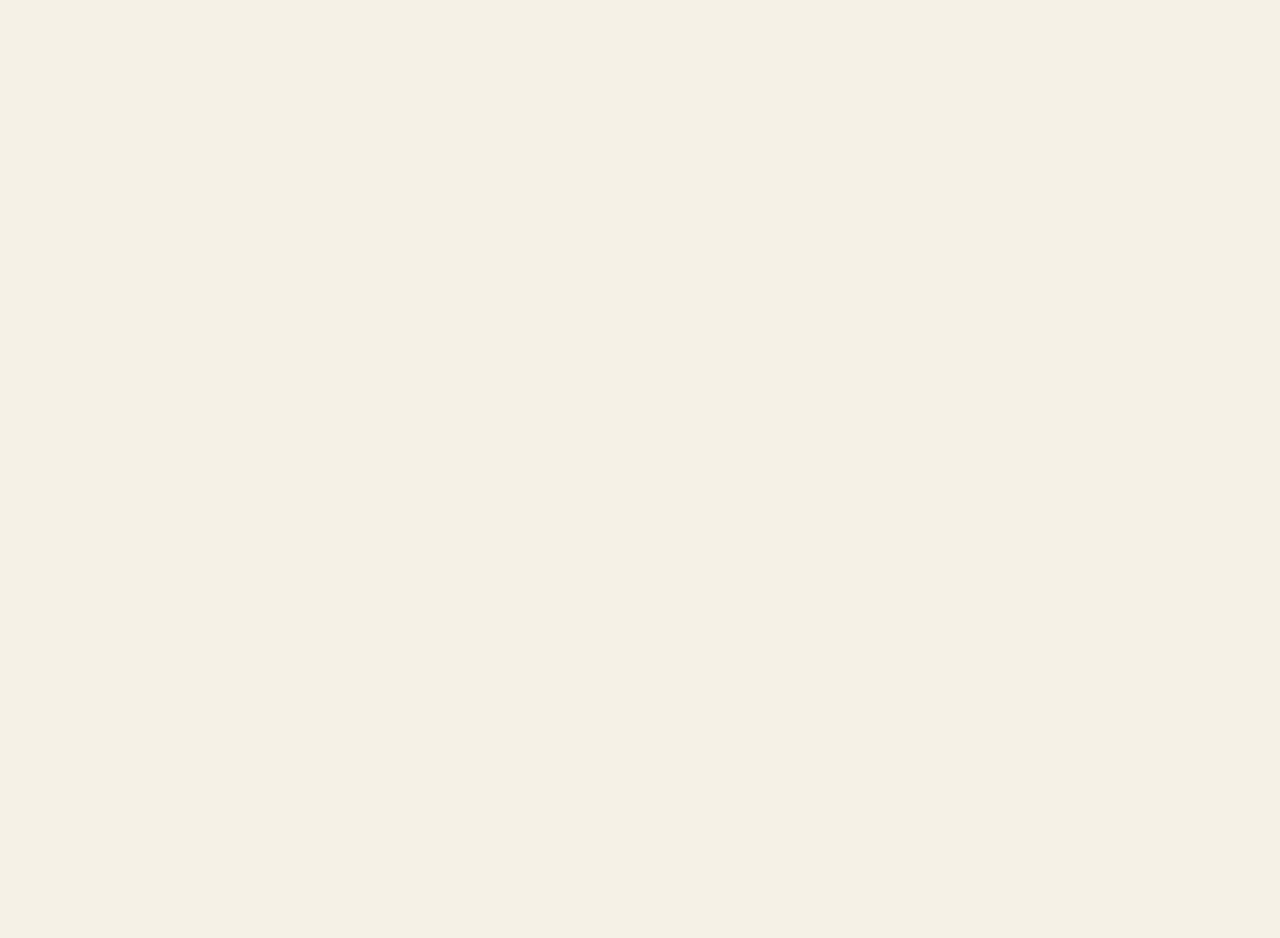
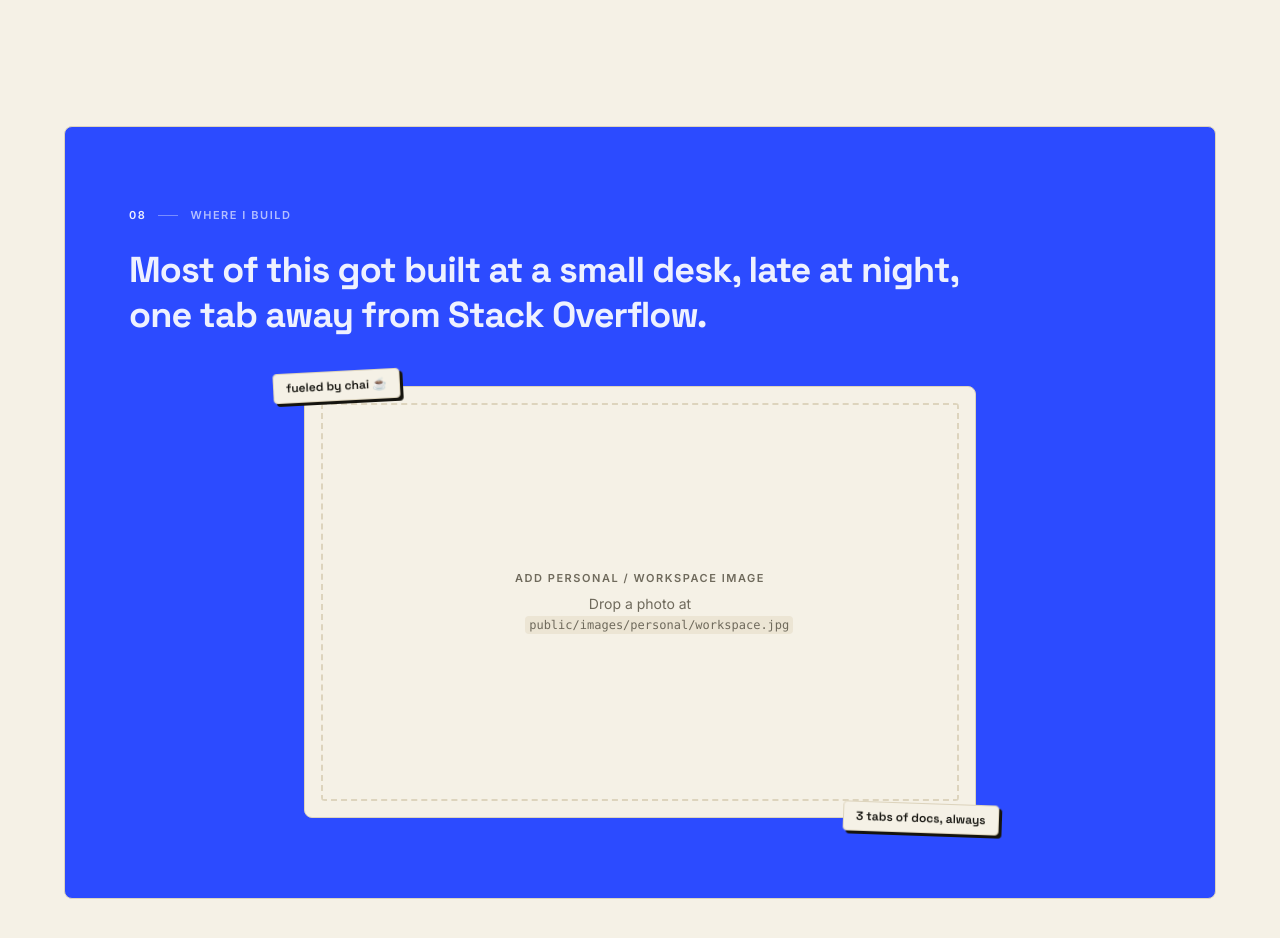
Before and after one commit to himanshugoud/himanshu-portfolio, a Next.js app: page / in a window 1280 px wide. Shown: the part 7423-8361 px from the top of the page. Before the commit the page ends 7485 px from the top, so only its background shows below. Built offline with nearby package versions, Linux system fonts and the light colour scheme.

Commit message:
Phase 8: Final Visual

```diff
--- a/src/app/page.tsx
+++ b/src/app/page.tsx
@@ -7,6 +7,7 @@ import WorkSection from "@/components/WorkSection";
 import ToolsSection from "@/components/ToolsSection";
 import CertificationsSection from "@/components/CertificationsSection";
 import BeyondCodeSection from "@/components/BeyondCodeSection";
+import FinalVisualSection from "@/components/FinalVisualSection";
 
 export default function Home() {
   return (
@@ -20,6 +21,7 @@ export default function Home() {
       <ToolsSection />
       <CertificationsSection />
       <BeyondCodeSection />
+      <FinalVisualSection />
     </main>
   );
 }
--- /dev/null
+++ b/src/components/FinalVisualPanel.tsx
@@ -0,0 +1,96 @@
+"use client";
+
+import Image from "next/image";
+import { motion } from "framer-motion";
+
+const container = {
+  hidden: {},
+  show: { transition: { staggerChildren: 0.08, delayChildren: 0.05 } },
+};
+
+const item = {
+  hidden: { opacity: 0, y: 18 },
+  show: {
+    opacity: 1,
+    y: 0,
+    transition: { duration: 0.6, ease: [0.22, 1, 0.36, 1] as const },
+  },
+};
+
+export default function FinalVisualPanel({
+  imagePath,
+  hasImage,
+}: {
+  imagePath: string;
+  hasImage: boolean;
+}) {
+  return (
+    <section className="content-col py-10 md:py-16">
+      <motion.div
+        variants={container}
+        initial="hidden"
+        whileInView="show"
+        viewport={{ once: true, amount: 0.15 }}
+        className="rounded-[var(--radius-md)] border border-accent bg-accent px-6 py-14 text-accent-ink sm:px-10 md:px-16 md:py-20"
+      >
+        <motion.span
+          variants={item}
+          className="label-meta flex items-center gap-3 text-accent-ink/70"
+        >
+          <span className="text-accent-ink">08</span>
+          <span className="h-px w-5 bg-accent-ink/40" aria-hidden="true" />
+          Where I Build
+        </motion.span>
+
+        <motion.h2
+          variants={item}
+          className="mt-6 max-w-[36ch] font-display text-3xl font-bold leading-tight tracking-tight text-accent-ink sm:text-4xl"
+        >
+          Most of this got built at a small desk, late at night, one tab away
+          from Stack Overflow.
+        </motion.h2>
+
+        <motion.div
+          variants={item}
+          className="relative mx-auto mt-12 max-w-2xl rounded-[var(--radius-md)] border border-accent-ink/20 bg-paper p-3 sm:p-4"
+        >
+          <div className="relative aspect-[16/10] w-full overflow-hidden rounded-[var(--radius-sm)]">
+            {hasImage ? (
+              <Image
+                src={imagePath}
+                alt="Himanshu's workspace"
+                fill
+                sizes="(min-width: 768px) 42vw, 90vw"
+                className="object-cover"
+              />
+            ) : (
+              <div className="flex h-full w-full flex-col items-center justify-center gap-2 border-2 border-dashed border-line p-8 text-center">
+                <span className="label-meta text-muted">
+                  Add personal / workspace image
+                </span>
+                <p className="max-w-[26ch] text-sm text-muted">
+                  Drop a photo at{" "}
+                  <code className="rounded bg-paper-dim px-1 py-0.5 text-xs">
+                    public{imagePath}
+                  </code>
+                </p>
+              </div>
+            )}
+          </div>
+
+          {/* playful annotations */}
+          <div className="absolute -left-4 -top-4 -rotate-3 rounded-[var(--radius-sm)] border border-line bg-paper px-3 py-1.5 shadow-[3px_3px_0_var(--ink)] sm:-left-8">
+            <p className="font-display text-xs font-semibold text-ink">
+              fueled by chai &#9749;
+            </p>
+          </div>
+          <div className="absolute -bottom-4 -right-3 rotate-2 rounded-[var(--radius-sm)] border border-line bg-paper px-3 py-1.5 shadow-[3px_3px_0_var(--ink)] sm:-right-6">
+            <p className="font-display text-xs font-semibold text-ink">
+              3 tabs of docs, always
+            </p>
+          </div>
+        </motion.div>
+      </motion.div>
+    </section>
+  );
+}
--- /dev/null
+++ b/src/components/FinalVisualSection.tsx
@@ -0,0 +1,13 @@
+import fs from "node:fs";
+import path from "node:path";
+import FinalVisualPanel from "@/components/FinalVisualPanel";
+
+const IMAGE_PATH = "/images/personal/workspace.jpg";
+
+export default function FinalVisualSection() {
+  const hasImage = fs.existsSync(
+    path.join(process.cwd(), "public", IMAGE_PATH)
+  );
+
+  return <FinalVisualPanel imagePath={IMAGE_PATH} hasImage={hasImage} />;
+}
```
